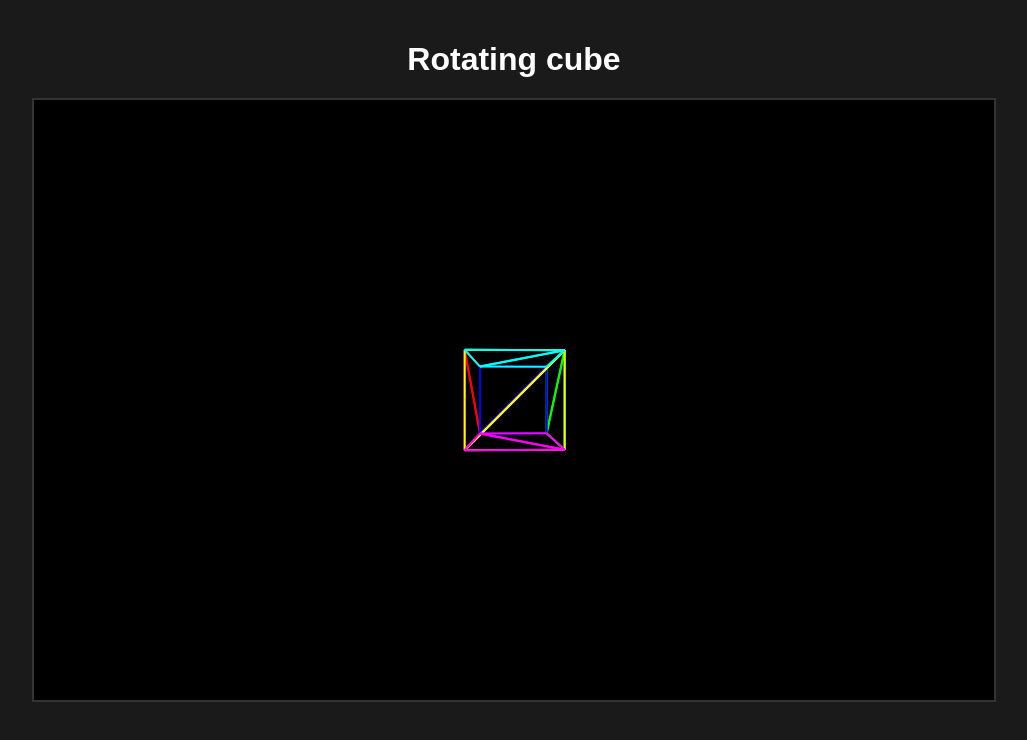
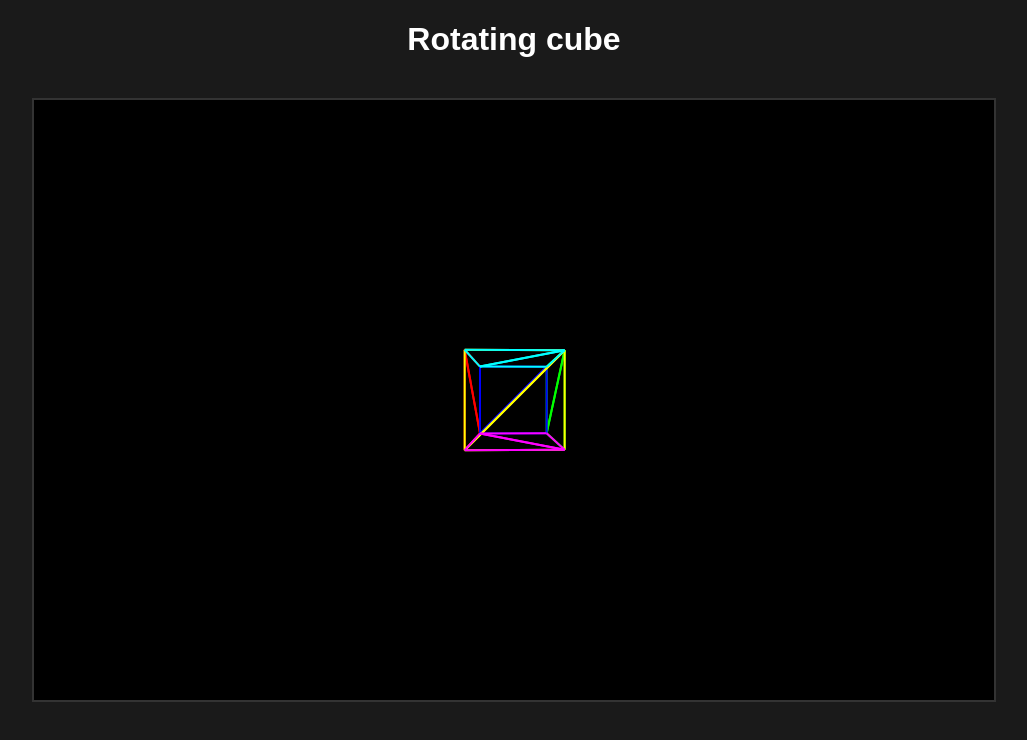
Before and after one commit to Lucas1981/rotating-cube, a website built with webpack: page src/index.html in a window 1280 px wide. Shown: the whole page, without its empty margins (126-1153 px from the left). Built offline with nearby package versions, Linux system fonts and the light colour scheme.

Commit message:
Fix issues

```diff
--- a/src/index.html
+++ b/src/index.html
@@ -1,9 +1,8 @@
 <!DOCTYPE html>
 <html lang="en">
-
   <head>
-  <meta charset="UTF-8">
-  <meta name="viewport" content="width=device-width, initial-scale=1.0">
+    <meta charset="UTF-8" />
+    <meta name="viewport" content="width=device-width, initial-scale=1.0" />
     <title>3D Engine</title>
     <style>
       body {
@@ -24,7 +23,7 @@
 
       h1 {
         position: absolute;
-      top: 20px;
+        top: 0;
         color: white;
         text-align: center;
         width: 100%;
@@ -36,5 +35,4 @@
     <h1>Rotating cube</h1>
     <canvas id="canvas"></canvas>
   </body>
-
 </html>
```
Also changed, not shown: package.json (+6 -98 lines), src/3d-utils.ts (+39 -17 lines), README.md, 1 other file. Lines whose indentation alone changed are shown as unchanged.
